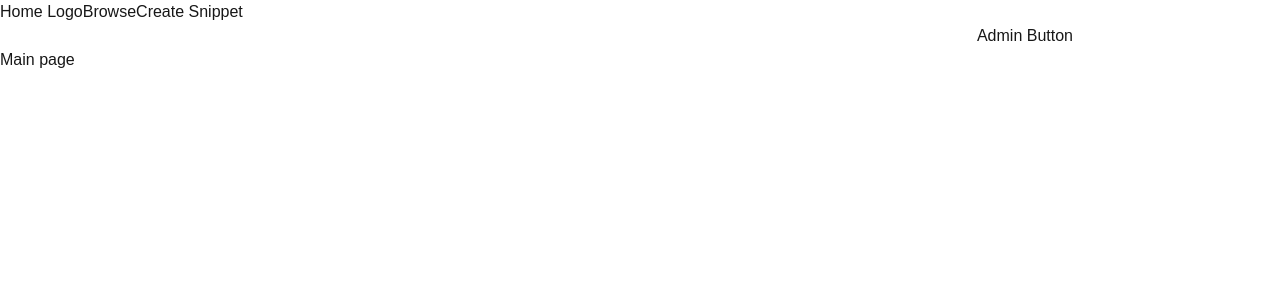
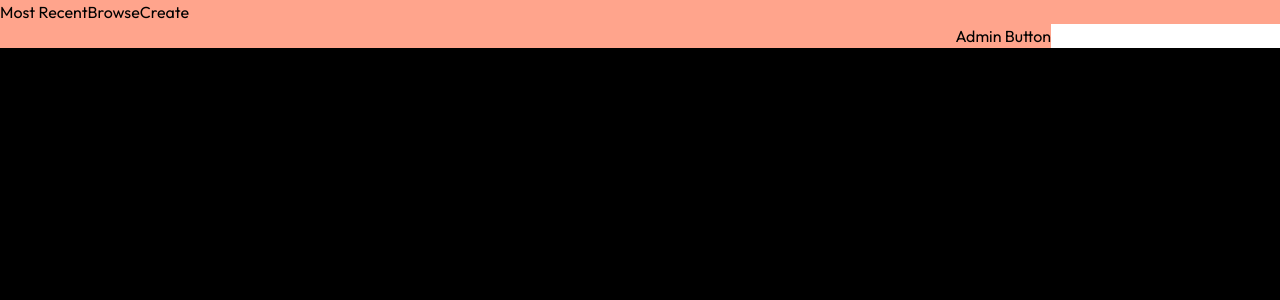
Before and after one commit to coreman14/Renpy-Snippets, a Next.js app: page / in a window 1280 px wide. Shown: the top 300 px of the page. Built offline with nearby package versions, Linux system fonts and the light colour scheme.

Commit message:
Shot at lightmode coloring

```diff
--- /dev/null
+++ b/src/app/components/LayoutLink.tsx
@@ -0,0 +1,19 @@
+'use client'
+
+import Link from "next/link";
+import { usePathname } from "next/navigation";
+
+export default function LayoutLink(props : {
+    href: string;
+    text: string;
+}) {
+    const pathname = usePathname()
+    return (
+        <Link
+            className={`whitespace-nowrap pr-2 ${pathname === props.href ? "text-[var(--layout-bar-selected)]" : ""} `}
+            href={props.href}
+        >
+            {props.text}
+        </Link>
+    );
+}
--- a/src/app/globals.css
+++ b/src/app/globals.css
@@ -3,19 +3,28 @@
 @tailwind utilities;
 
 :root {
-  --background: #ffffff;
-  --foreground: #171717;
+  --background: #a2c9db;
+  --forground-buttons: #3883A8;
+  --forground-buttons2: #fbff23;
+  --foreground: #FFFFFF;
+  --layout-bar-back: #FFA48C;
+  --layout-bar-front: #FFE7E1;
+  --layout-bar-selected: #FF724D;
+  --title: #59A4C8;
 }
 
-@media (prefers-color-scheme: dark) {
+@media (prefers-color-scheme: light) {
   :root {
-    --background: #0a0a0a;
-    --foreground: #ededed;
+    --background: black;
+    --foreground: #000;
   }
 }
 
 body {
   color: var(--foreground);
+  a:hover {
+    opacity: 50%;
+  }
   background: var(--background);
   font-family: Arial, Helvetica, sans-serif;
 }
--- a/src/app/layout.tsx
+++ b/src/app/layout.tsx
@@ -1,8 +1,8 @@
 import type { Metadata } from "next";
-import { Geist, Geist_Mono } from "next/font/google";
+import { Geist, Geist_Mono, Outfit } from "next/font/google";
 import "./globals.css";
-import Link from "next/link";
 import SearchBar from "./components/searchInput";
+import LayoutLink from "./components/LayoutLink";
 
 const geistSans = Geist({
   variable: "--font-geist-sans",
@@ -13,6 +13,7 @@ const geistMono = Geist_Mono({
   variable: "--font-geist-mono",
   subsets: ["latin"],
 });
+const outfit = Outfit({weight: "400"});
 
 export const metadata: Metadata = {
   title: "Renpy Snippets",
@@ -24,17 +25,18 @@ export default function RootLayout({
 }: Readonly<{
   children: React.ReactNode;
 }>) {
+
   return (
     <html lang="en">
       <body
         className={`${geistSans.variable} ${geistMono.variable} antialiased`}
         >
-        <div className="header w-full sticky top-0 overflow-hidden bg-black">
+        <div className={"header w-full sticky top-0 overflow-hidden p-2 text-base " + outfit.className}  style={{background: "#FFA48C"}}>
           <div className="flex flex-row">
           <div className="w-1/2 ">
-            <Link className="whitespace-nowrap" href="/">Home Logo</Link>
-            <Link className="whitespace-nowrap" href="/browse">Browse</Link>
-            <Link className="whitespace-nowrap" href="/entry/new">Create Snippet</Link>
+            <LayoutLink href="/" text="Most Recent"></LayoutLink>
+            <LayoutLink href="/browse" text="Browse"></LayoutLink>
+            <LayoutLink href="/entry/new" text="Create"></LayoutLink>
           </div>
           <div className="w-1/2" dir="rtl">
             <SearchBar></SearchBar>
```
Also changed, not shown: src/app/browse/browsePage.tsx (+102 -55 lines).
